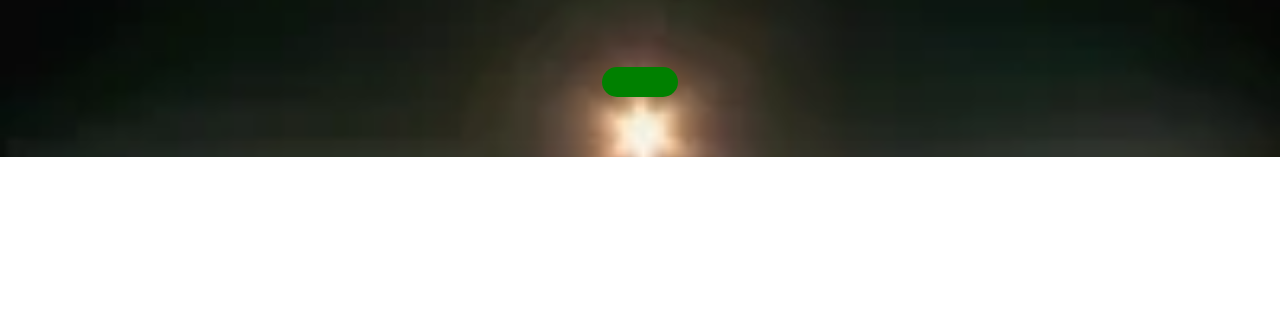
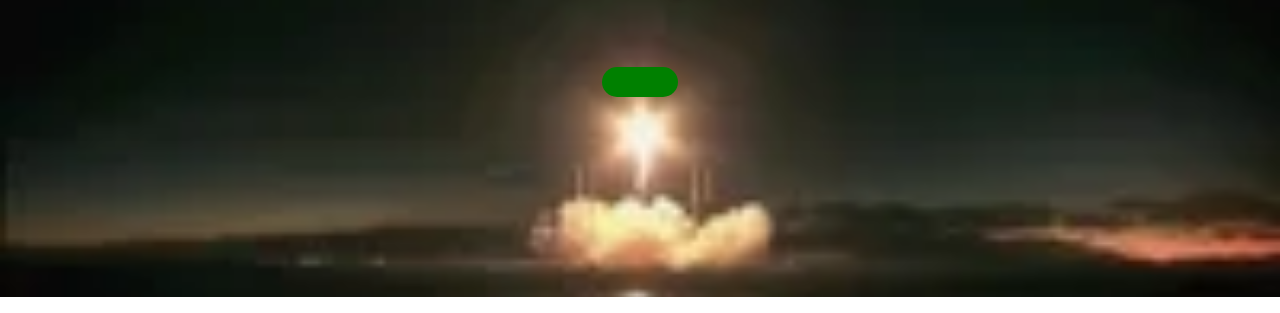
Before and after one commit to NyokabiWaWambura/Space-Exploration, a plain HTML site: page index.html in a window 1280 px wide. Shown: the part 195-508 px from the top of the page. Drawn offline with nearby package versions, Linux system fonts and the light colour scheme.

Commit message:
Update styles.css
Changed padding of #hero

```diff
--- a/styles.css
+++ b/styles.css
@@ -8,7 +8,7 @@ body {
 #hero {
     background-image: url("space.webp");
     background-size: cover;
-    padding: 10px 0 10px 0;
+    padding: 10px 0 150px 0;
 }
 
 #main-logo {
```
